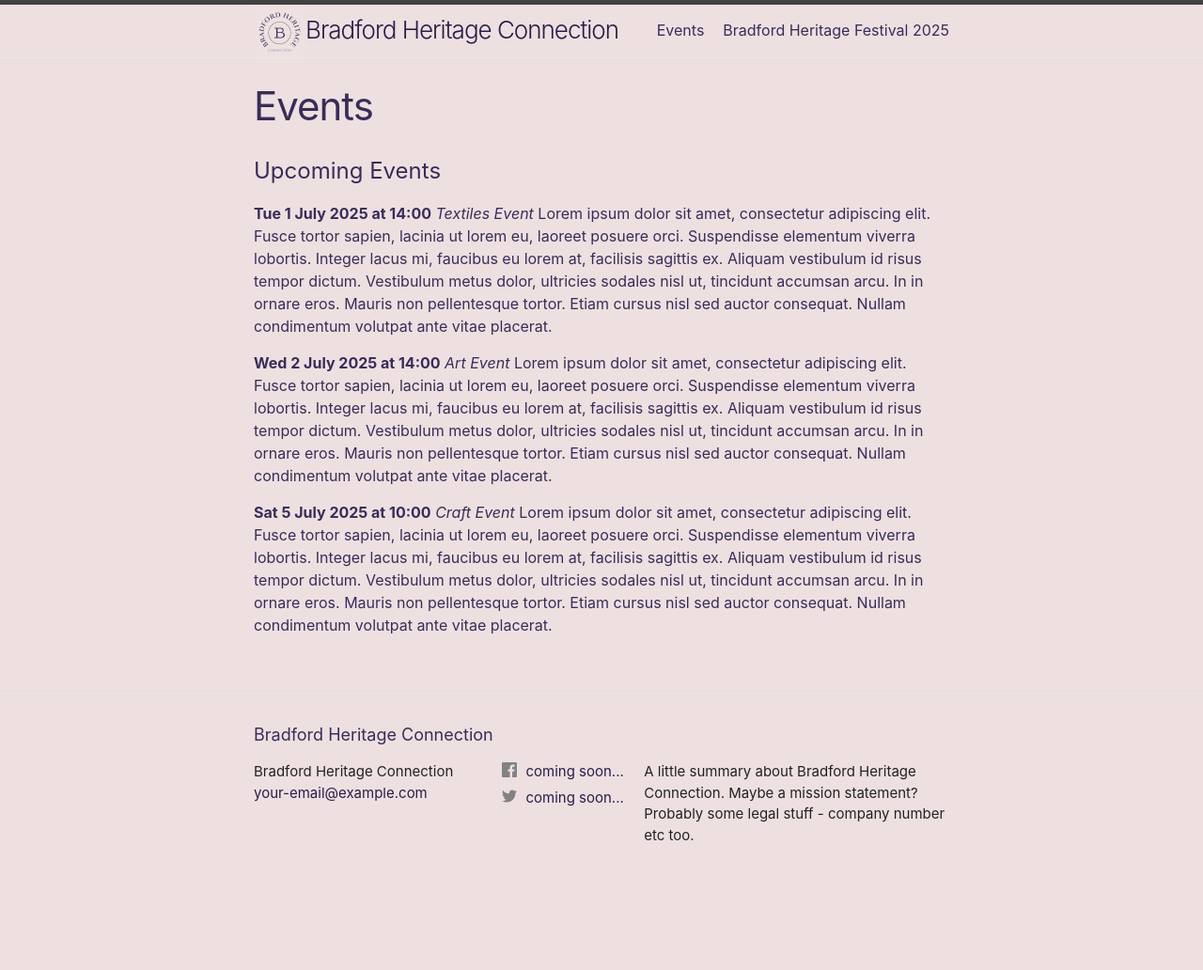
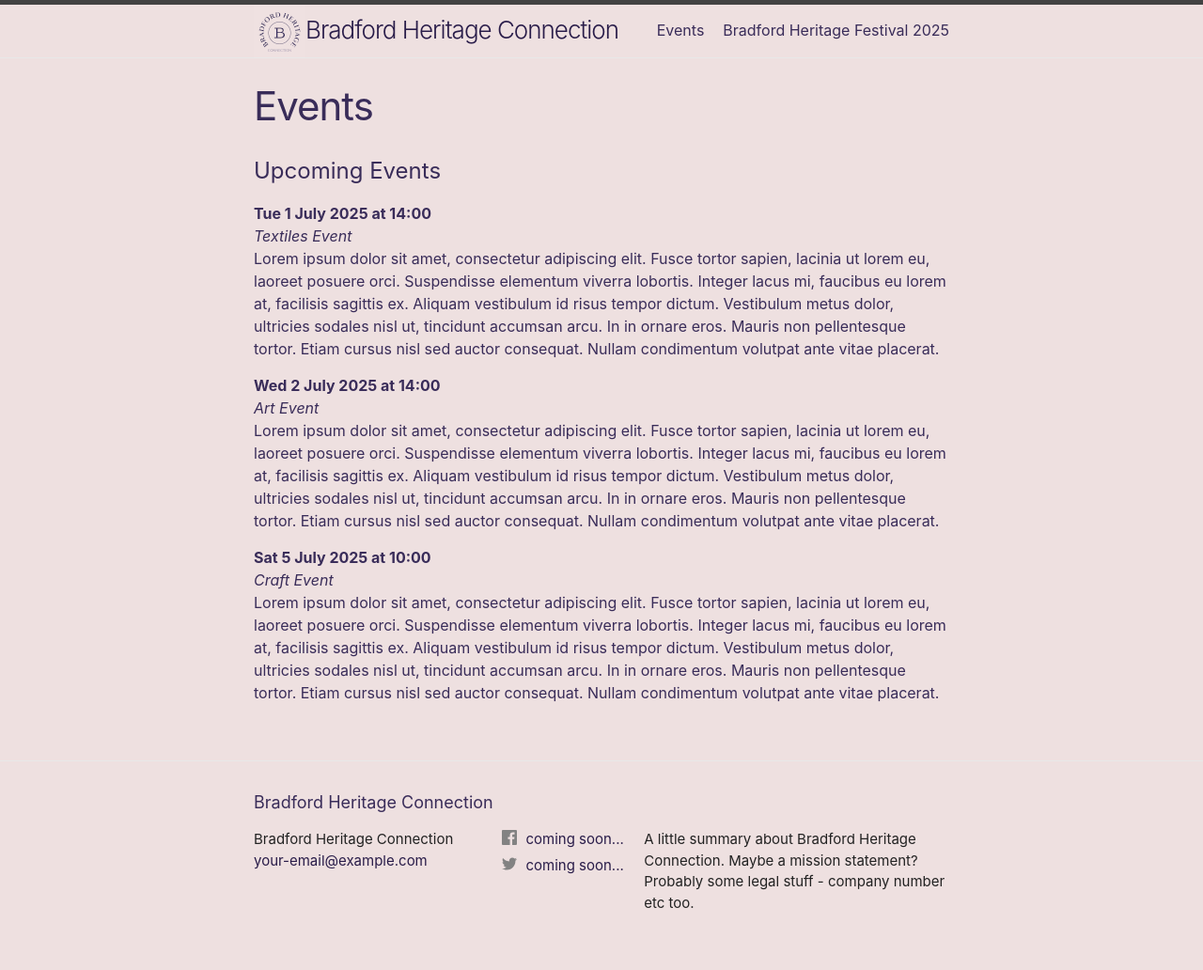
Before and after one commit to jwingfield/bhc2, a Jekyll site: the page built from events.markdown, in a window 1280 px wide. Shown: the whole page at 94% size. Built offline with Jekyll 4.4.1, drawn with Linux system fonts in a browser that asks for light colours; before the commit the page ends 960 px from its top, so only the background shows below that.

Commit message:
Tidy up formatting.  Again...

```diff
--- a/events.markdown
+++ b/events.markdown
@@ -9,7 +9,9 @@
 # Upcoming Events
 
 {% for event in site.data.bhc-events %}
-  <b>{{event.Date | date: "%a %-d %B %Y"}} at {{event.Time | date: "%H:%M" }}</b>
-  <em> {{event.Event}}  </em>
-  {{event.Details}}
+  <p>
+    <b>{{event.Date | date: "%a %-d %B %Y"}} at {{event.Time | date: "%H:%M" }}</b><br/>
+    <em>{{event.Event}} </em><br/>
+    {{event.Details}}
+  </p>
 {% endfor %}
```
